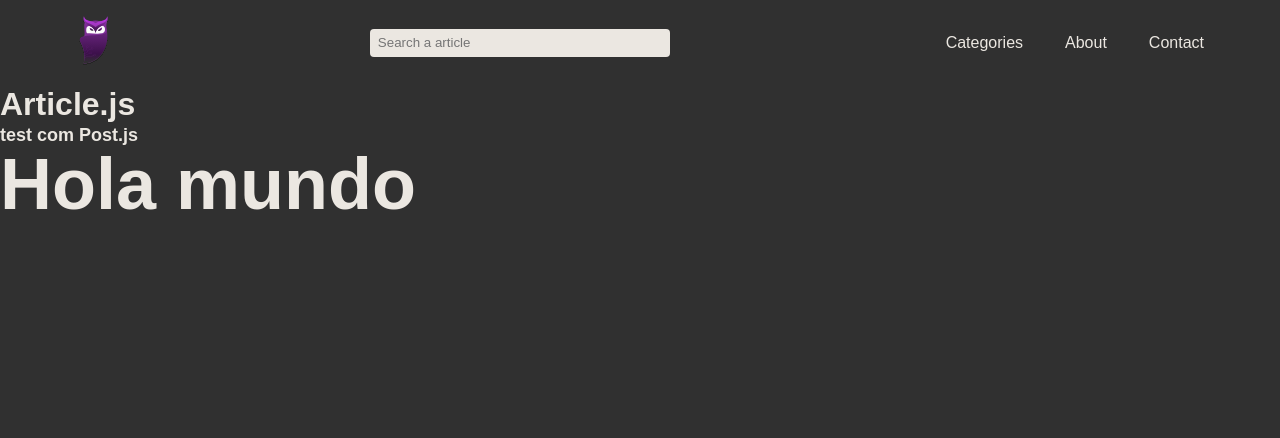
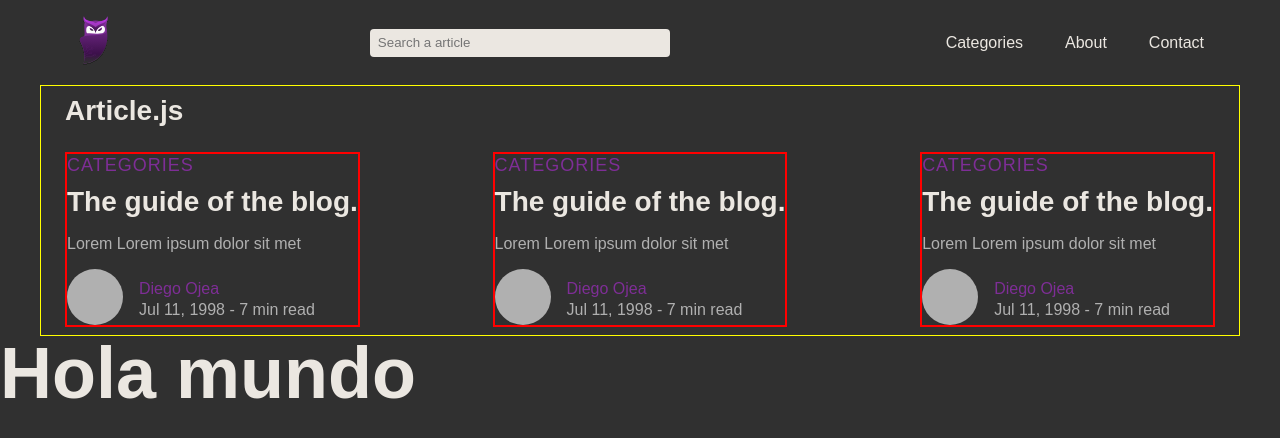
Before and after one commit to dhojea/blog, a React (Create React App) app: page / in a window 1280 px wide. Shown: the top 438 px of the page. Built offline with nearby package versions, Linux system fonts and the light colour scheme.

Commit message:
Scructure of Articles.

```diff
--- a/src/components/Articles/index.js
+++ b/src/components/Articles/index.js
@@ -1,23 +1,20 @@
 import Post from '../Post';
 
-function Article() {
 
-    return(
-        <>
-        <h4>Article.js </h4>
-        <Post/>
-        </>
+const Article = () =>{
+
+    return (
+        <section className="container">
+            <h4>Article.js </h4>
+
+            <div className=" mt-3 container-post">
+                <Post />
+                <Post />
+                <Post />
+            </div>
+
+        </section>
     );
 }
 
 export default Article;
-
-/*
-cont Article = () => {
-    return (
-        <h2> Teste com Article</h2>
-    )
-}
-
-export default Header;
-*/
--- a/src/components/Post/index.js
+++ b/src/components/Post/index.js
@@ -1,7 +1,26 @@
 
 const Post = () => {
     return(
-        <h5> test com Post.js </h5>
+        <div className="post border">
+            <div className="img-post"></div>
+
+            <h5 className="categories-post mb-1">Categories</h5>
+
+            <h4 className="title-post mb-2">The guide of the blog.</h4>
+
+            <p>Lorem Lorem ipsum dolor sit met </p>
+
+            <div className="flex pt-2">
+
+                <div className="img-profile "></div>
+
+                <div className="info-profile ml-2 mt-1">
+                    <h6 className="color-purple ">Diego Ojea</h6>
+                    <p>Jul 11, 1998 - 7 min read</p>
+                </div>
+
+            </div>
+        </div>
     );
 }
 
--- a/src/css/sass/_colors.scss
+++ b/src/css/sass/_colors.scss
@@ -22,3 +22,8 @@ $grey-light: #B0B0B0;
 $red-error: #D03333;
 $green-success: #28bb49;
 $yellow-warning: #d9b043;
+
+
+.color-purple{
+    color: $purple-normal;
+}
--- a/src/css/sass/_layout.scss
+++ b/src/css/sass/_layout.scss
@@ -12,7 +12,10 @@
 
 .container{
     max-width: 1200px;
+
     margin: 0 auto;
+    padding: 8px 24px;
+    border:1px solid yellow;
 }
 
 .border{
@@ -79,3 +82,19 @@ header{
 
     }
 }
+
+//POST
+
+.img-profile{
+    width: 56px;
+    height: 56px;
+    border-radius: 50%;
+    background-color: $grey-light;
+}
+
+
+.container-post{
+
+    display: flex;
+    justify-content: space-between;
+}
--- a/src/css/sass/_typography.scss
+++ b/src/css/sass/_typography.scss
@@ -7,6 +7,8 @@ h1, h2, h3, h4, h5, h6, p {
 p{
     font-size: 16px;
     font-family: 'Readex Pro', sans-serif;
+    font-weight: 400;
+    color: $grey-light;
 }
 
 
@@ -36,17 +38,23 @@ h3 {
 }
 
 h4 {
-  font-size: 32px;
+  font-size: 28px;
   line-height: 120%;
 }
 
+//CATEGORIES
 h5 {
   font-size: 18px;
   line-height: 130%;
-
+  text-transform: uppercase;
+  color: $purple-normal;
+  font-weight: 300;
+  letter-spacing: 1px;
 }
 
 h6 {
   font-size: 16px;
+
+  font-weight: 300;
   line-height: 150%;
 }
--- a/src/css/style.css
+++ b/src/css/style.css
@@ -4,6 +4,10 @@
   padding: 0;
   margin: 0;
   font-family: "Readex Pro", sans-serif;
+}
+
+.color-purple {
+  color: #7E2E96;
 }
 
 h1, h2, h3, h4, h5, h6, p {
@@ -14,6 +18,8 @@ h1, h2, h3, h4, h5, h6, p {
 p {
   font-size: 16px;
   font-family: 'Readex Pro', sans-serif;
+  font-weight: 400;
+  color: #B0B0B0;
 }
 
 /*.button {
@@ -37,17 +43,22 @@ h3 {
 }
 
 h4 {
-  font-size: 32px;
+  font-size: 28px;
   line-height: 120%;
 }
 
 h5 {
   font-size: 18px;
   line-height: 130%;
+  text-transform: uppercase;
+  color: #7E2E96;
+  font-weight: 300;
+  letter-spacing: 1px;
 }
 
 h6 {
   font-size: 16px;
+  font-weight: 300;
   line-height: 150%;
 }
 
@@ -682,6 +693,8 @@ body {
 .container {
   max-width: 1200px;
   margin: 0 auto;
+  padding: 8px 24px;
+  border: 1px solid yellow;
 }
 
 .border {
@@ -735,4 +748,20 @@ header .input-search {
   border: 0;
   padding: 8px;
 }
+
+.img-profile {
+  width: 56px;
+  height: 56px;
+  border-radius: 50%;
+  background-color: #B0B0B0;
+}
+
+.container-post {
+  display: -webkit-box;
+  display: -ms-flexbox;
+  display: flex;
+  -webkit-box-pack: justify;
+      -ms-flex-pack: justify;
+          justify-content: space-between;
+}
 /*# sourceMappingURL=style.css.map */
```
Also changed, not shown: 1 other file (tests, documents, lock files or other folders).
